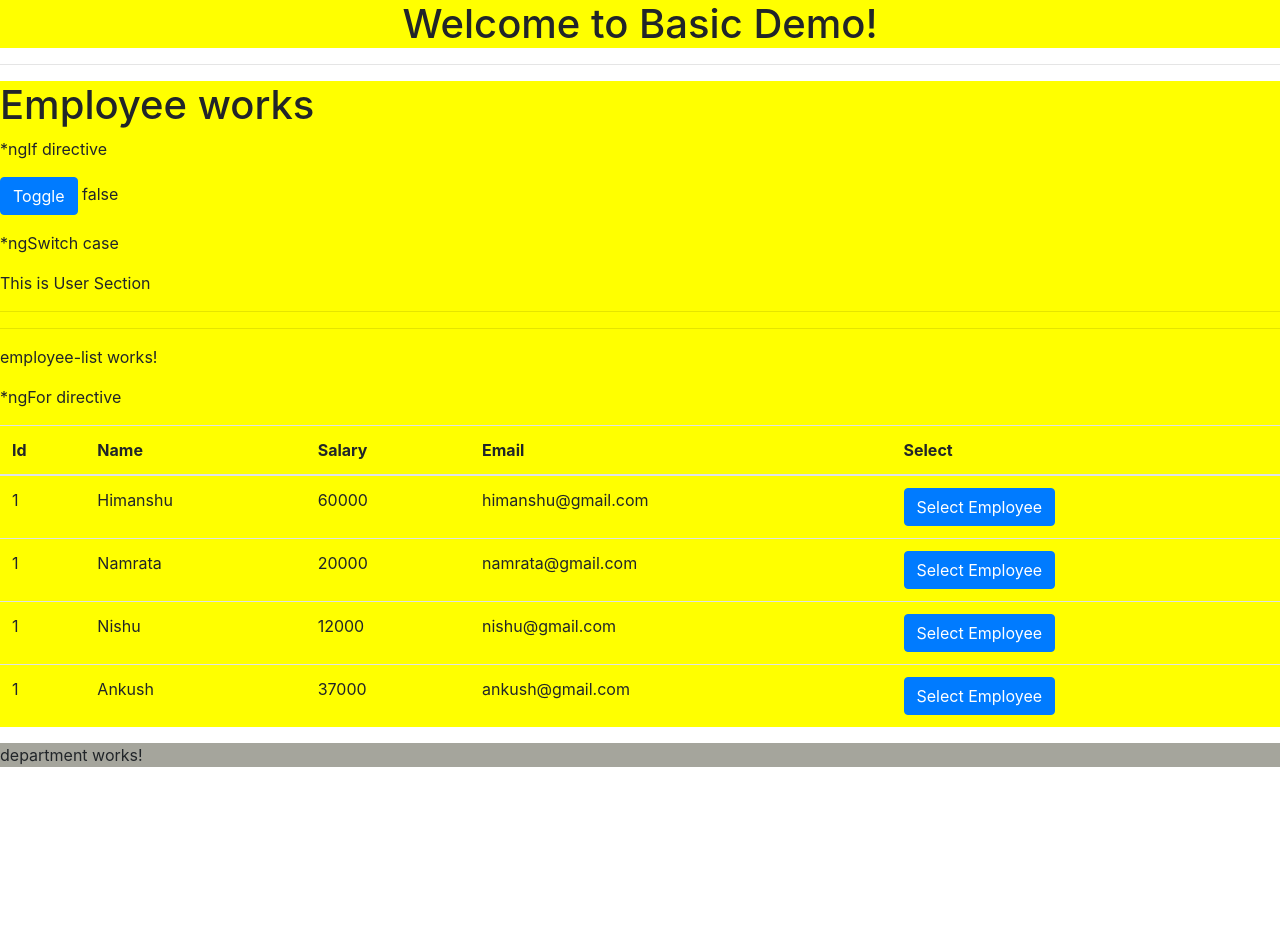
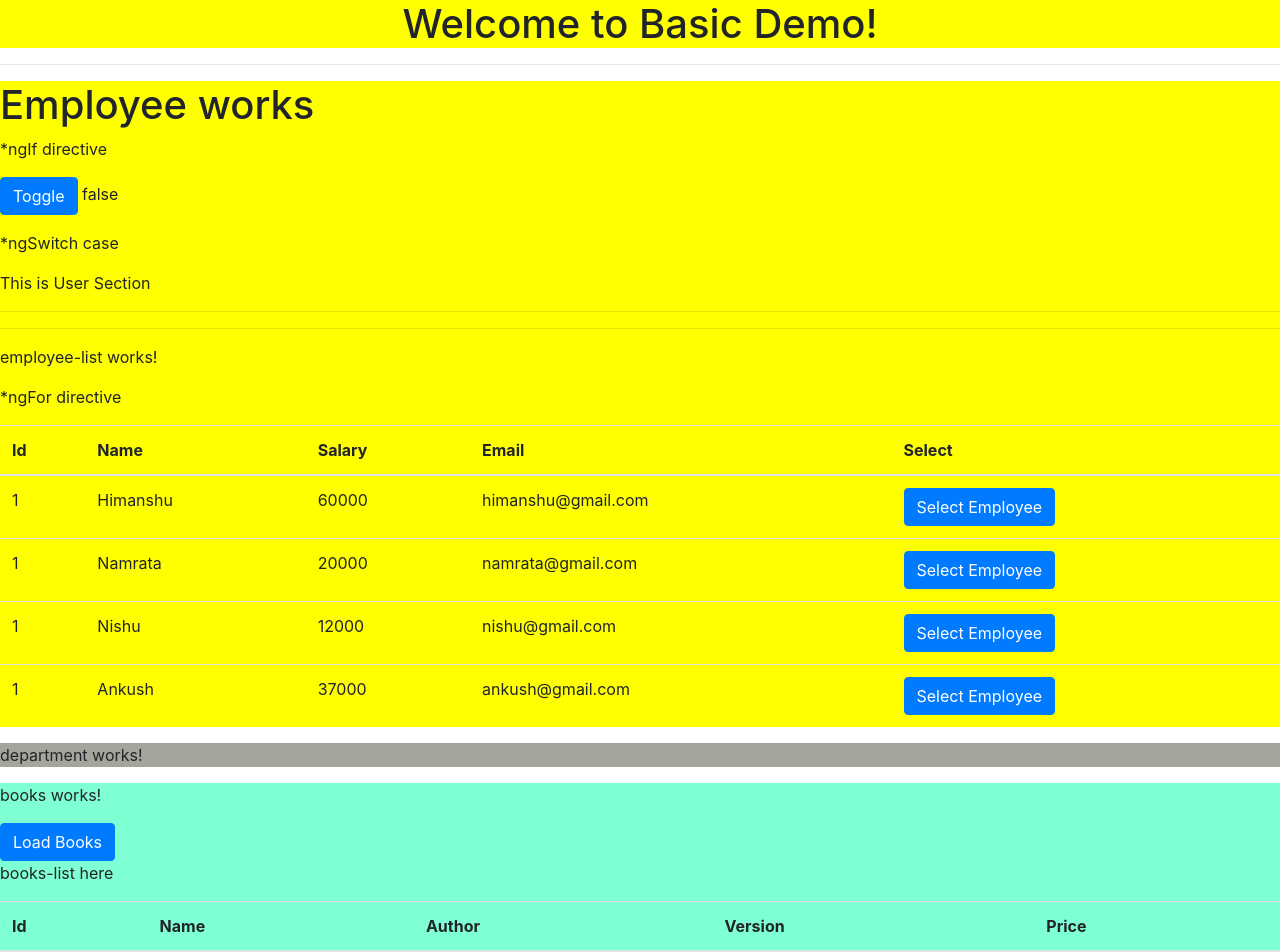
Before and after one commit to himanshujain2121/BasicDemo, an Angular app: page / in a window 1280 px wide. Shown: the top 952 px of the page. Before the commit the page ends 800 px from the top, so only its background shows below. Built offline with nearby package versions, Linux system fonts and the light colour scheme.

Commit message:
Added ViewChild For TypeScript Component Interaction

```diff
--- a/src/app/app.component.html
+++ b/src/app/app.component.html
@@ -5,5 +5,8 @@
   </h1>
 </div>
 <hr>
+<!-- component Interaction By HTML -->
 <app-employee></app-employee>
 <app-department></app-department>
+<!-- component Interaction By Typescript -->
+<app-books></app-books>
--- a/src/app/app.module.ts
+++ b/src/app/app.module.ts
@@ -6,6 +6,8 @@ import { AppComponent } from './app.component';
 import { EmployeeComponent } from './employee/employee.component';
 import { EmployeeListComponent } from './employee/employee-list/employee-list.component';
 import { DepartmentComponent } from './department/department.component';
+import { BooksComponent } from './books/books.component';
+import { BooksListComponent } from './books/books-list/books-list.component';
 
 
 @NgModule({
@@ -13,7 +15,9 @@ import { DepartmentComponent } from './department/department.component';
     AppComponent,
     EmployeeComponent,
     EmployeeListComponent,
-    DepartmentComponent
+    DepartmentComponent,
+    BooksComponent,
+    BooksListComponent
   ],
   imports: [
     BrowserModule
--- /dev/null
+++ b/src/app/books/books-list/book.ts
@@ -0,0 +1,7 @@
+export class Book{
+    id: number;
+    name:string;
+    author:string;
+    version:string;
+    price:number;
+}
--- /dev/null
+++ b/src/app/books/books-list/books-list.component.html
@@ -0,0 +1,23 @@
+<p>
+  books-list  here
+</p>
+<table class="table">
+  <thead>
+    <tr>
+      <th>Id</th>
+      <th>Name</th>
+      <th>Author</th>
+      <th>Version</th>
+      <th>Price</th>
+    </tr>
+  </thead>
+  <tbody>
+    <tr *ngFor="let book of booklist">
+      <td>{{book.id}}</td>
+      <td>{{book.name}}</td>
+      <td>{{book.author}}</td>
+      <td>{{book.version}}</td>
+      <td>{{book.price}}</td>
+    </tr>
+  </tbody>
+</table>
--- /dev/null
+++ b/src/app/books/books-list/books-list.component.ts
@@ -0,0 +1,17 @@
+import { Component, OnInit } from '@angular/core';
+import { Book } from './book';
+
+@Component({
+  selector: 'app-books-list',
+  templateUrl: './books-list.component.html',
+  styleUrls: ['./books-list.component.css']
+})
+export class BooksListComponent implements OnInit {
+
+  booklist:Book[];
+  constructor() { }
+
+  ngOnInit() {
+  }
+
+}
--- /dev/null
+++ b/src/app/books/books.component.html
@@ -0,0 +1,9 @@
+<div style="background-color: aquamarine">
+  <p>
+    books works!
+  </p>
+  <div>
+    <button type="button" class="btn btn-primary" (click)="loadBooks()">Load Books</button>
+  </div>
+<app-books-list></app-books-list>
+</div>
--- /dev/null
+++ b/src/app/books/books.component.ts
@@ -0,0 +1,29 @@
+import { Component, OnInit, ViewChild } from '@angular/core';
+import { Book } from './books-list/book';
+import { BooksListComponent } from './books-list/books-list.component';
+
+@Component({
+  selector: 'app-books',
+  templateUrl: './books.component.html',
+  styleUrls: ['./books.component.css']
+})
+export class BooksComponent implements OnInit {
+
+  books: Book[] = [
+    { id: 1, name: 'java', author: 'james', version: '1.2', price: 105 },
+    { id: 4, name: 'Angular', author: 'kaushik', version: '3.2', price: 408 },
+    { id: 6, name: 'javascript', author: 'belon', version: '3.7', price: 203 },
+    { id: 2, name: 'html', author: 'mark', version: '6.7', price: 500 },
+    { id: 3, name: 'spring', author: 'joule', version: '1.4', price: 110 }
+  ];
+  @ViewChild(BooksListComponent)
+  booklistcomponent:BooksListComponent;
+
+  constructor() { }
+
+  ngOnInit() {
+  }
+loadBooks(){
+  this.booklistcomponent.booklist = this.books;
+}
+}
```
Also changed, not shown: src/app/books/books-list/books-list.component.css (added), src/app/books/books.component.css (added), 2 other files (tests, documents, lock files or other folders).
